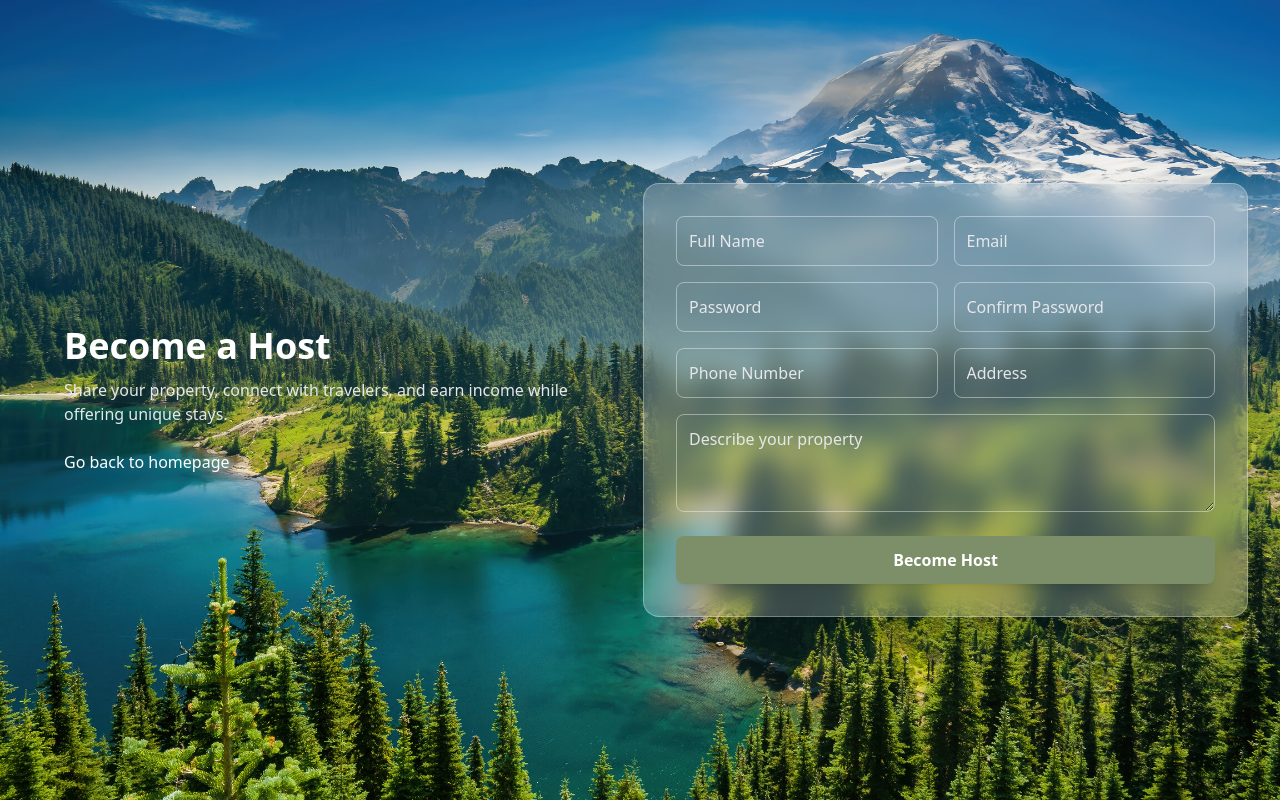
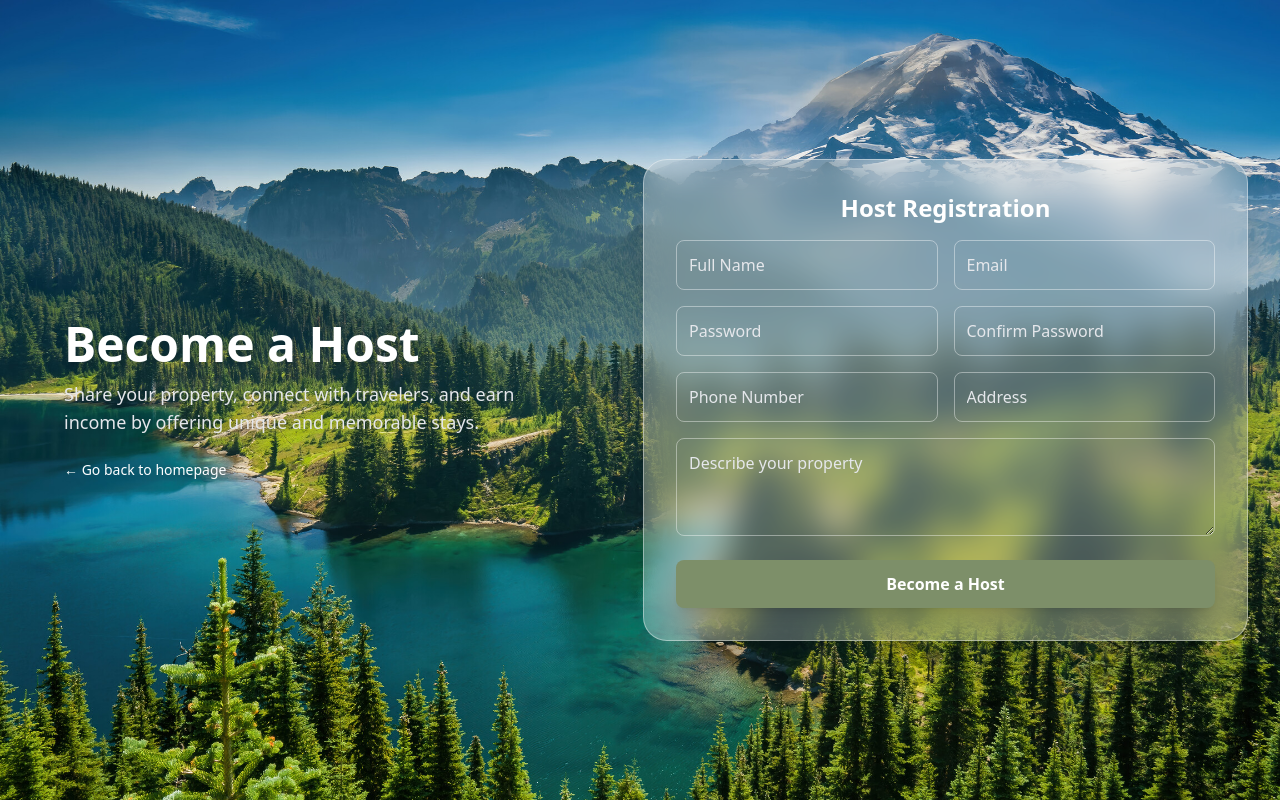
Before and after one commit to Robb730/invitation, a React (Create React App) app: page /becomehost in a window 1280 px wide. Built offline with nearby package versions, Linux system fonts and the light colour scheme.

Commit message:
minor fixes: added a terms and condition in host sign up

```diff
--- a/src/components/pages/HostSignUp.js
+++ b/src/components/pages/HostSignUp.js
@@ -14,12 +14,14 @@ const HostSignUp = () => {
   const [phone, setPhone] = useState("");
   const [address, setAddress] = useState("");
   const [propertyDetails, setPropertyDetails] = useState("");
+  const [showTerms, setShowTerms] = useState(false);
   const [showPayment, setShowPayment] = useState(false);
+  const [acceptedTerms, setAcceptedTerms] = useState(false);
   const [userId, setUserId] = useState(null);
 
+  // 🟢 Handle Sign Up
   const handleSignUp = async (e) => {
     e.preventDefault();
-
     try {
       const confirmPassword = document.getElementById("confirmPassword").value;
       if (password !== confirmPassword) {
@@ -44,11 +46,20 @@ const HostSignUp = () => {
       });
 
       setUserId(user.uid);
-      setShowPayment(true);
-      alert("Please complete your PayPal payment.");
+      setShowTerms(true); // 🔹 Show terms first before payment
     } catch (e) {
       alert(e.message);
     }
+  };
+
+  // 🟢 Proceed to PayPal after agreeing to terms
+  const handleConfirmTerms = () => {
+    if (!acceptedTerms) {
+      alert("Please accept the Terms and Conditions before continuing.");
+      return;
+    }
+    setShowTerms(false);
+    setShowPayment(true);
   };
 
   return (
@@ -56,20 +67,25 @@ const HostSignUp = () => {
       className="min-h-screen flex flex-col md:flex-row justify-center items-center bg-cover bg-center bg-fixed px-4 sm:px-8 py-10"
       style={{ backgroundImage: `url(${bg})` }}
     >
-      {/* LEFT SIDE: Info Section */}
-      <div className="flex-1 flex flex-col justify-center items-start text-white px-4 sm:px-8 mb-10 md:mb-0 md:pr-10">
-        <h1 className="text-3xl sm:text-4xl font-bold mb-3">Become a Host</h1>
-        <p className="text-gray-200 text-sm sm:text-base leading-relaxed mb-6">
-          Share your property, connect with travelers, and earn income while offering unique stays.
+      {/* LEFT SIDE */}
+      <div className="flex-1 flex flex-col justify-center items-start text-white px-4 sm:px-8 mb-10 md:mb-0 md:pr-10 drop-shadow-lg">
+        <h1 className="text-4xl sm:text-5xl font-bold mb-3 leading-tight">
+          Become a Host
+        </h1>
+        <p className="text-gray-200 text-base sm:text-lg leading-relaxed mb-6 max-w-lg">
+          Share your property, connect with travelers, and earn income by offering unique and memorable stays.
         </p>
-        <Link to="/" className="text-olive-light hover:underline">
-          Go back to homepage
+        <Link to="/" className="text-olive-light hover:underline text-sm">
+          ← Go back to homepage
         </Link>
       </div>
 
-      {/* RIGHT SIDE: Signup Form */}
-      {/* RIGHT SIDE: Signup Form */}
-      <div className="flex-1 bg-white/20 rounded-2xl p-8 flex flex-col items-center justify-center w-full max-w-3xl h-auto shadow-2xl backdrop-blur-md border border-white/30">
+      {/* RIGHT SIDE FORM */}
+      <div className="flex-1 bg-white/25 rounded-3xl p-8 flex flex-col items-center justify-center w-full max-w-3xl shadow-2xl backdrop-blur-lg border border-white/40">
+        <h2 className="text-2xl font-semibold text-white mb-4">
+          Host Registration
+        </h2>
+
         <form
           className="grid grid-cols-1 md:grid-cols-2 gap-4 w-full text-white"
           onSubmit={handleSignUp}
@@ -79,6 +95,7 @@ const HostSignUp = () => {
             placeholder="Full Name"
             value={fullName}
             onChange={(e) => setFullName(e.target.value)}
+            required
             className="p-3 rounded-lg border border-white/40 bg-transparent placeholder-gray-200 focus:outline-none focus:ring-2 focus:ring-olive-dark"
           />
           <input
@@ -86,6 +103,7 @@ const HostSignUp = () => {
             placeholder="Email"
             value={email}
             onChange={(e) => setEmail(e.target.value)}
+            required
             className="p-3 rounded-lg border border-white/40 bg-transparent placeholder-gray-200 focus:outline-none focus:ring-2 focus:ring-olive-dark"
           />
           <input
@@ -93,12 +111,14 @@ const HostSignUp = () => {
             placeholder="Password"
             value={password}
             onChange={(e) => setPassword(e.target.value)}
+            required
             className="p-3 rounded-lg border border-white/40 bg-transparent placeholder-gray-200 focus:outline-none focus:ring-2 focus:ring-olive-dark"
           />
           <input
             type="password"
             placeholder="Confirm Password"
             id="confirmPassword"
+            required
             className="p-3 rounded-lg border border-white/40 bg-transparent placeholder-gray-200 focus:outline-none focus:ring-2 focus:ring-olive-dark"
           />
           <input
@@ -106,6 +126,7 @@ const HostSignUp = () => {
             placeholder="Phone Number"
             value={phone}
             onChange={(e) => setPhone(e.target.value)}
+            required
             className="p-3 rounded-lg border border-white/40 bg-transparent placeholder-gray-200 focus:outline-none focus:ring-2 focus:ring-olive-dark"
           />
           <input
@@ -113,6 +134,7 @@ const HostSignUp = () => {
             placeholder="Address"
             value={address}
             onChange={(e) => setAddress(e.target.value)}
+            required
             className="p-3 rounded-lg border border-white/40 bg-transparent placeholder-gray-200 focus:outline-none focus:ring-2 focus:ring-olive-dark"
           />
           <textarea
@@ -120,20 +142,76 @@ const HostSignUp = () => {
             value={propertyDetails}
             onChange={(e) => setPropertyDetails(e.target.value)}
             rows="3"
+            required
             className="p-3 rounded-lg border border-white/40 bg-transparent placeholder-gray-200 focus:outline-none focus:ring-2 focus:ring-olive-dark md:col-span-2"
           />
-
           <button
             type="submit"
             className="bg-olive-dark hover:bg-olive duration-500 text-white font-semibold rounded-lg p-3 mt-2 shadow-lg w-full md:col-span-2"
           >
-            Become Host
+            Become a Host
           </button>
         </form>
       </div>
 
+      {/* 🧾 TERMS & CONDITIONS MODAL */}
+      {showTerms && (
+        <div className="fixed inset-0 bg-black/60 flex justify-center items-center z-50 px-4">
+          <div className="bg-white rounded-2xl shadow-2xl w-full max-w-2xl p-6 overflow-y-auto max-h-[80vh]">
+            <h2 className="text-2xl font-semibold text-olive-dark mb-4 text-center">
+              Terms and Conditions
+            </h2>
 
-        {/* ✅ PAYPAL PAYMENT MODAL */}
+            <div className="text-gray-700 text-sm leading-relaxed space-y-3 mb-6">
+              <p>
+                Welcome to KuboHub! By becoming a host, you agree to the following terms:
+              </p>
+              <ul className="list-disc list-inside space-y-2">
+                <li>All property information provided must be accurate and truthful.</li>
+                <li>Hosts are responsible for maintaining cleanliness and safety of their property.</li>
+                <li>Any form of discrimination or harassment is strictly prohibited.</li>
+                <li>Hosts must comply with all local housing, tax, and safety regulations.</li>
+                <li>Subscription fees are billed monthly and non-refundable once paid.</li>
+                <li>Users who violate terms may have hosting privileges suspended or revoked.</li>
+                <li>KuboHub is not liable for damages, cancellations, or user disputes.</li>
+                <li>By clicking confirm, you acknowledge reading and accepting all rules stated herein.</li>
+              </ul>
+              <p>
+                Thank you for choosing to share your space responsibly with travelers.
+              </p>
+            </div>
+
+            <div className="flex items-center gap-2 mb-4">
+              <input
+                type="checkbox"
+                id="agree"
+                checked={acceptedTerms}
+                onChange={() => setAcceptedTerms(!acceptedTerms)}
+              />
+              <label htmlFor="agree" className="text-sm text-gray-700">
+                I have read and agree to the Terms and Conditions.
+              </label>
+            </div>
+
+            <div className="flex justify-end gap-3">
+              <button
+                onClick={() => setShowTerms(false)}
+                className="px-4 py-2 rounded-lg text-sm bg-gray-300 hover:bg-gray-400 transition"
+              >
+                Cancel
+              </button>
+              <button
+                onClick={handleConfirmTerms}
+                className="px-4 py-2 rounded-lg text-sm bg-olive-dark text-white hover:bg-olive transition"
+              >
+                Confirm & Continue
+              </button>
+            </div>
+          </div>
+        </div>
+      )}
+
+      {/* 💳 PAYPAL PAYMENT MODAL */}
       {showPayment && (
         <div className="fixed inset-0 bg-black/60 flex justify-center items-center z-50 px-4">
           <div className="bg-white p-6 rounded-2xl shadow-2xl w-full max-w-sm sm:max-w-md text-center">
@@ -141,7 +219,7 @@ const HostSignUp = () => {
               Complete Your Host Subscription
             </h2>
             <p className="text-gray-600 mb-4 text-sm sm:text-base">
-                Pay ₱499/month to activate your hosting privileges.
+              Pay ₱499/month (approx $9.99 USD) to activate your hosting privileges.
             </p>
 
             <PayPalButtons
@@ -199,7 +277,6 @@ const HostSignUp = () => {
           </div>
         </div>
       )}
-
     </div>
   );
 };
--- a/src/components/pages/homepage-comp/Pagination.js
+++ b/src/components/pages/homepage-comp/Pagination.js
@@ -65,7 +65,9 @@ const SlideshowCard = ({ listing, onListingClick }) => {
 
         <div className="flex items-center justify-between mt-4">
           <p className="text-base sm:text-lg font-bold text-olive-dark">
-            ₱{listing.price}
+            ₱{listing.price} / {" "} <span className="font-medium text-gray-500 text-base">
+                {listing.priceType}
+              </span>
           </p>
           <button
             onClick={() => onListingClick(listing.id)}
```
Lines whose indentation alone changed are shown as unchanged.
